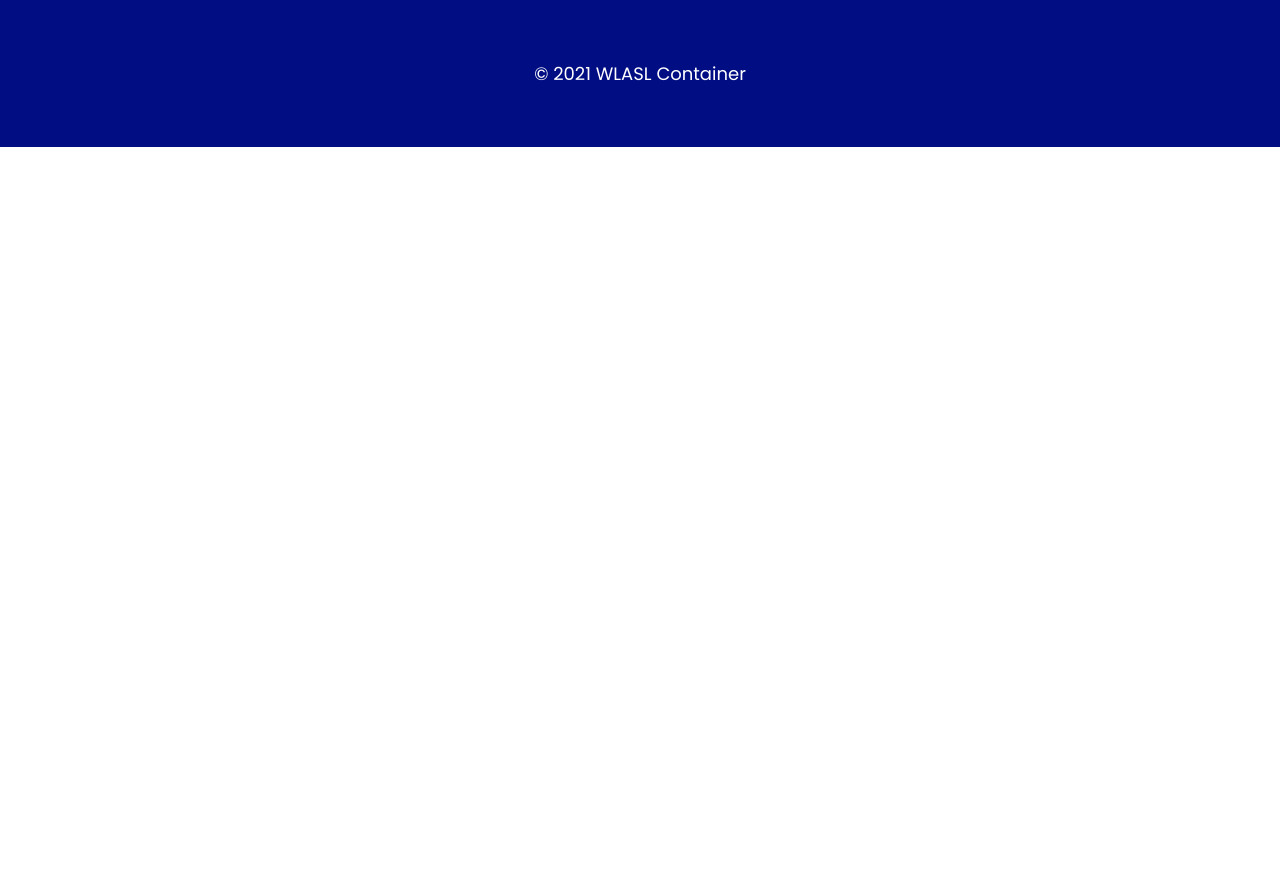
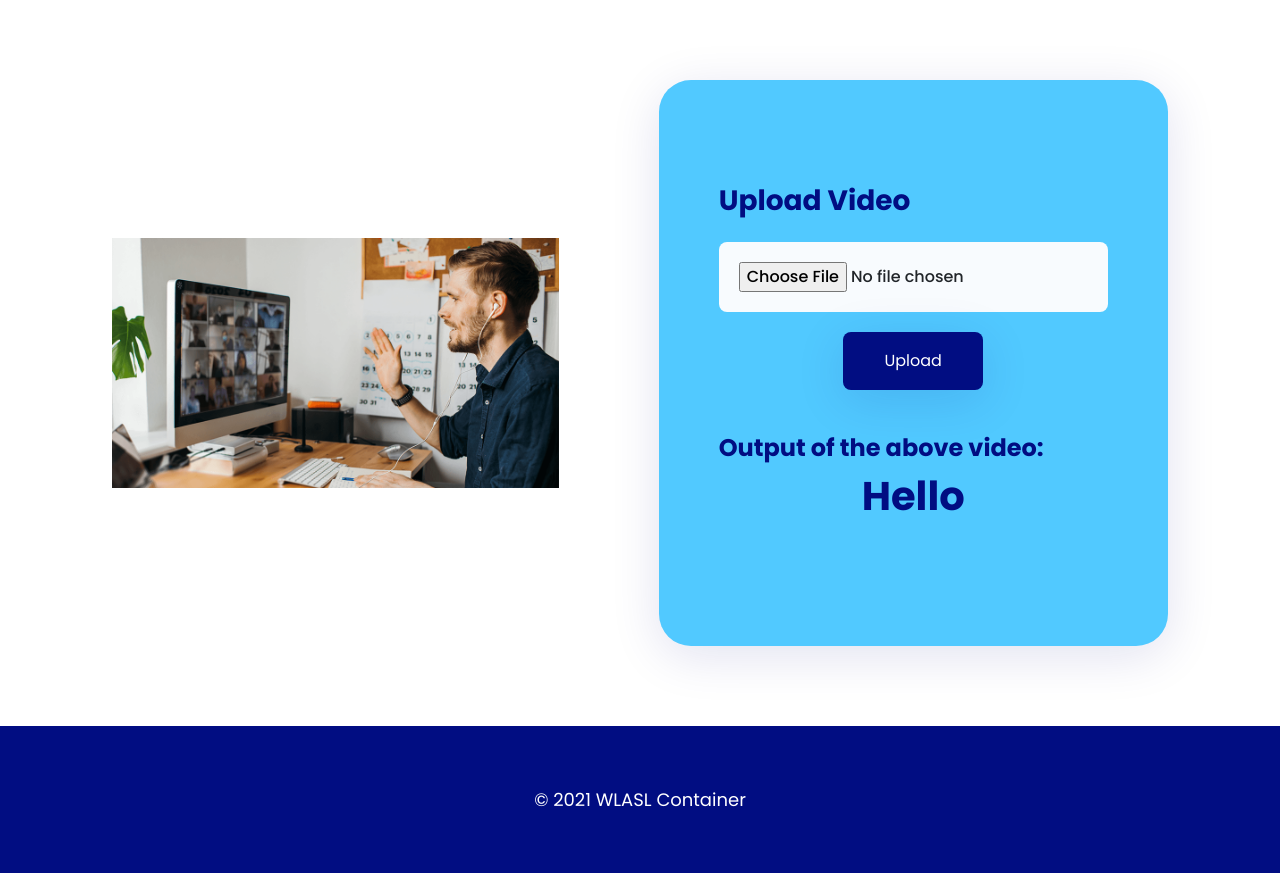
Before and after one commit to Vikraantnegi/SignLanguagePlatform, a Flask app: page /product in a window 1280 px wide. Shown: the part 104-977 px from the top of the page. Before the commit the page ends 251 px from the top, so only its background shows below. Run offline with Flask 2, Linux system fonts and the light colour scheme; a user stored in the database is signed in; some libraries are stand-ins or nearby versions.

Commit message:
Product Page

```diff
--- a/signlang/static/helper.css
+++ b/signlang/static/helper.css
@@ -397,3 +397,37 @@ h1, h2, h3, h4, h5, h6 {
     outline: none;
     box-shadow: none
 }
+.fileInputGroup{
+    font-family: 'Poppins', sans-serif;
+    font-size: 16px;
+    font-weight: 500;
+}
+.fileInput{
+    align-items: center;
+    justify-content: center;
+}
+.outputHead{
+    font-family: 'Poppins', sans-serif;
+    font-weight: bold;
+    font-size: 24px;
+    color: #010D82;
+}
+.mb40{
+    margin-bottom: 40px;
+}
+.outputForm{
+    padding: 100px 60px;
+}
+.outputAns{
+    display: flex;
+    flex-direction: row;
+    justify-content: center;
+    align-items: center;
+    font-family: 'Poppins', sans-serif;
+    font-weight: bold;
+    font-size: 40px;
+    color: #010D82;
+}
+.outputArea{
+    padding: 20px;
+}
--- a/signlang/templates/product.html
+++ b/signlang/templates/product.html
@@ -1,3 +1,27 @@
 {% extends "index.html" %}
 {% block content %}
+<main role="main" class="container">
+    <div class="loginComponent">
+        <img src="{{ url_for('static', filename='output.png') }}" class="landingPage__loginImage" alt="Login Image" />
+        <div class="loginForm outputForm">
+            <form method="POST" action="">
+                <fieldset class="form-group mb20">
+                    <p class="loginHead mb20">Upload Video</p>
+                    <div class="formGroupTextArea outputArea flexRow fileInput">
+                        <input type="file" class="fileInputGroup flexColumn" name="file" autocomplete="off" required>
+                    </div>
+                </fieldset>
+                <div class="submitButton flexRow mb40">
+                    <input type="submit" value="Upload" class="btn grow1 submitButtonForm" />
+                </div>
+                <div class="flexColumn mb20">
+                    <span class="outputHead"> Output of the above video: </span>
+                    <div class="outputAns">
+                        Hello
+                    </div>
+                </div>
+            </form>
+        </div>
+    </div>
+</main>
 {% endblock content %}
```
Also changed, not shown: signlang/site.db, signlang/static/output.png (added).
